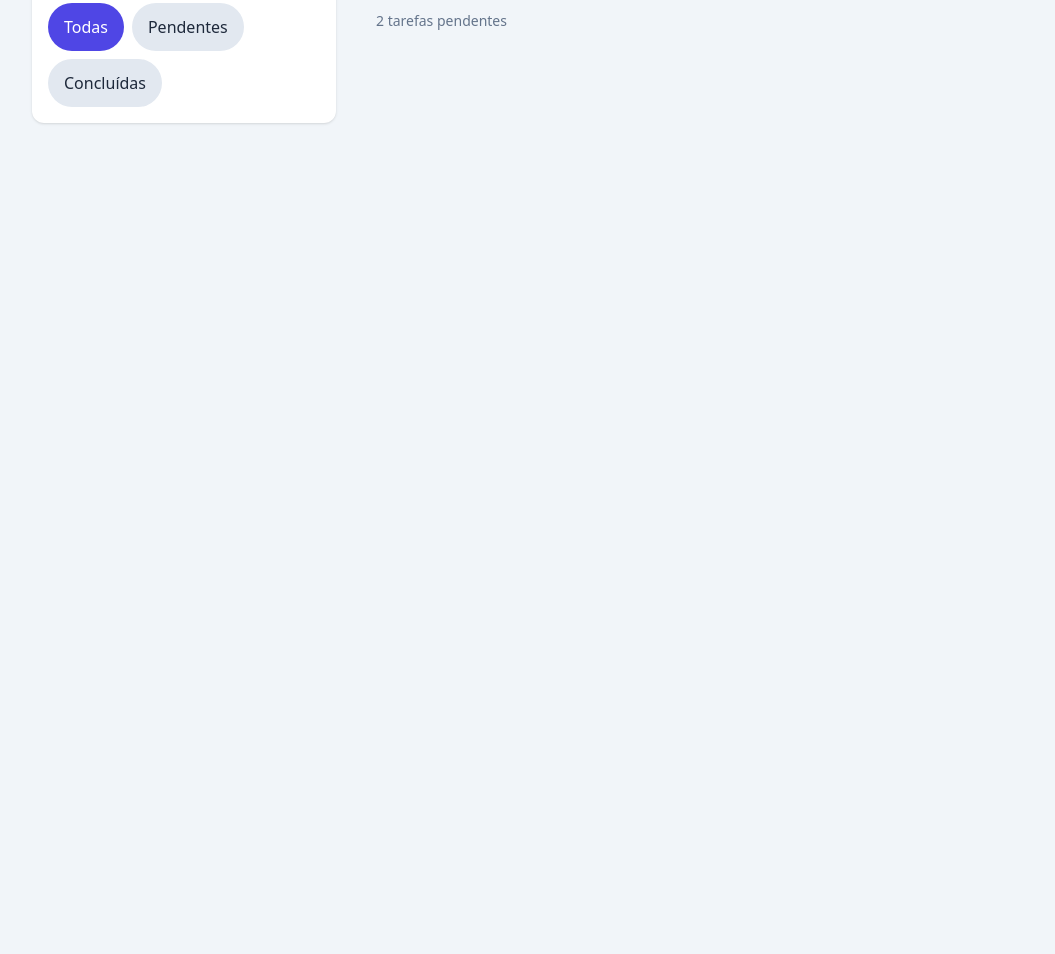
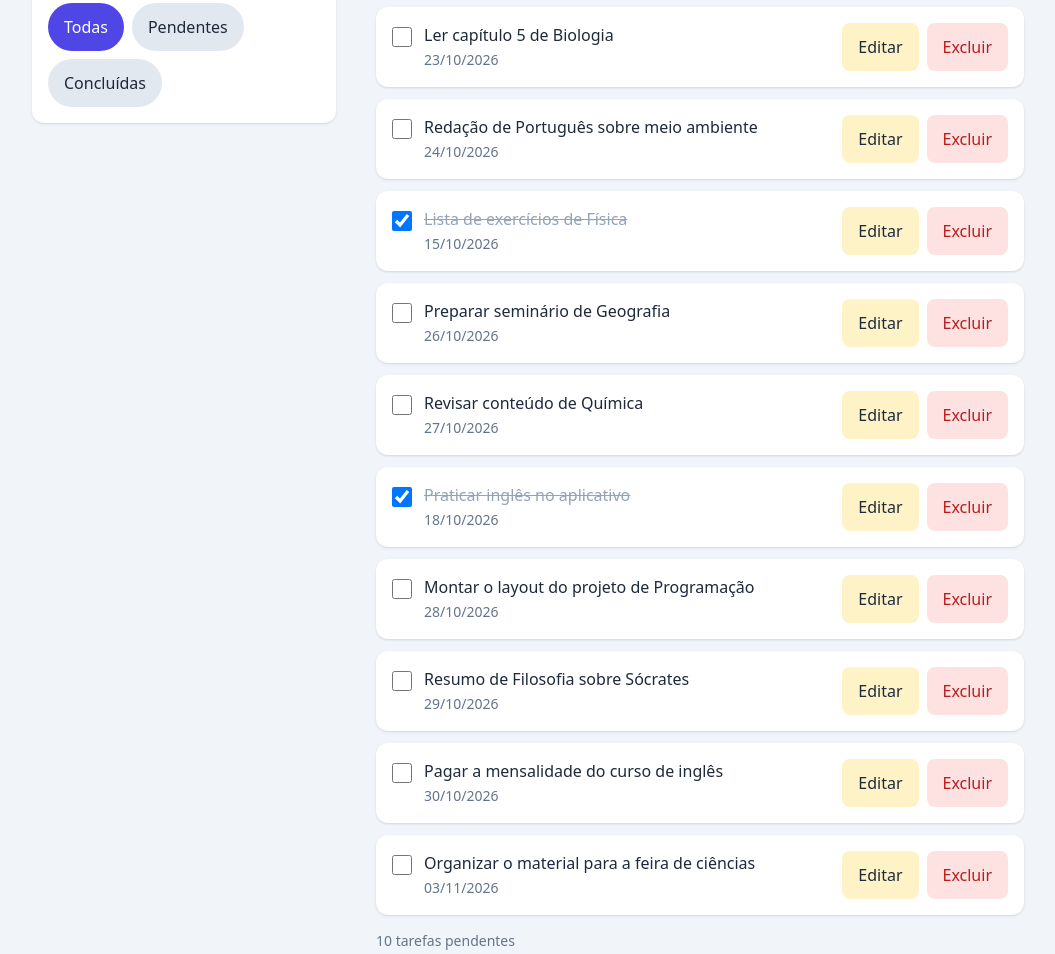
Before and after one commit to aliceminaif/Aula-10---08-10-2026, a plain HTML site: page index.html in a window 1280 px wide. Shown: the part 361-1315 px from the top of the page, without its empty margins (112-1167 px from the left). Before the commit the page ends 800 px from the top, so only its background shows below. Drawn offline with nearby package versions, Linux system fonts and the light colour scheme.

Commit message:
Aula 12: Interface Responsiva

```diff
--- a/index.html
+++ b/index.html
@@ -1,54 +1,40 @@
-
 <!DOCTYPE html>
 <html lang="pt-BR">
+
 <head>
   <meta charset="UTF-8">
-  <!--
-    ETAPA 2 - CELULAR (360px). Só classes SEM prefixo.
-    O QUE MUDOU em relação à etapa 1 (nada foi removido, só entram classes):
-      - ALTERA o HTML do header: o <p> virou <span> e h1 + span agora ficam dentro de uma <div>
-      - ADICIONA classes em todas as tags, na ordem: body > header > main > section do formulário > lista
-    Procure os comentários "ADICIONA" ao longo do arquivo.
-  -->
   <meta name="viewport" content="width=device-width, initial-scale=1.0">
   <title>EsToDoList</title>
   <script src="https://cdn.tailwindcss.com"></script>
 </head>
-<!-- ADICIONA no body: bg-slate-100 (fundo cinza claro) text-slate-800 (texto escuro) min-h-screen (altura mínima da tela) -->
+
 <body class="bg-slate-100 text-slate-800 min-h-screen ">
 
-  <!-- ADICIONA no header: bg-indigo-600 text-white (barra índigo, texto branco) -->
   <header class="bg-indigo-600 text-white">
-    <!-- NOVA <div>: max-w-5xl mx-auto px-4 py-4 (container centralizado) flex items-center justify-between (título à esquerda, subtítulo à direita) -->
     <div class="max-w-5xl mx-auto px-4 py-4 flex items-center justify-between">
-      <!-- ADICIONA: text-xl font-bold -->
       <h1 class="text-xl md:text-3xl font-bold">EsToDoList</h1>
-      <!-- ALTERA: <p> virou <span>. ADICIONA: hidden (esconde o subtítulo no celular) text-sm -->
       <span class="hidden md:block text-sm">Organize sua rotina escolar</span>
     </div>
   </header>
 
-  <!-- ADICIONA no main: max-w-5xl mx-auto px-4 py-6 (container) grid grid-cols-1 gap-6 (1 coluna, as seções ficam empilhadas) -->
   <main class="max-w-5xl mx-auto px-4 py-6 grid grid-cols-1 gap-6 lg:grid lg:grid-cols-3 lg:gap-10  ">
 
     <!-- Coluna 1: criar, pesquisar e filtrar -->
-    <!-- ADICIONA: bg-white rounded-xl shadow p-4 space-y-4 (cartão branco) -->
-    <section class="bg-white rounded-xl shadow p-4 space-y-4 ">
-      <!-- ADICIONA: flex flex-col gap-3 (campos empilhados) -->
+    <!-- ALTERADO: self-start (altura só do conteúdo, não estica até o fim da lista)
+                   lg:sticky lg:top-4 (fica fixa ao rolar a página no desktop) -->
+    <section class="bg-white rounded-xl shadow p-4 space-y-4 h-auto self-start lg:sticky lg:top-4">
       <form class="flex flex-col md:flex-row lg:flex-col gap-3 lg:col-span-1">
-        <!-- ADICIONA nos 2 campos (texto e data): border rounded-lg px-3 py-3 (py-3 dá uma área de toque confortável) -->
-        <input type="text" placeholder="Nova tarefa" class="border rounded-lg px-3 py-3 md:flex-auto ">
-        <input type="date" class="border rounded-lg px-3 py-3 ">
-        <!-- ADICIONA: bg-indigo-600 text-white rounded-lg px-4 py-3 font-semibold hover:bg-indigo-700 -->
-        <button type="submit" class="bg-indigo-600 text-white rounded-lg px-4 py-3 font-semibold hover:bg-indigo-700">Adicionar</button>
+        <input type="text" placeholder="Nova tarefa"
+          class="border rounded-lg px-3 py-3 md:flex-auto hover:ring-2 ring-indigo-500 ">
+        <input type="date" class="border rounded-lg px-3 py-3  hover:ring-2 ring-indigo-500 ">
+        <button type="submit"
+          class="bg-indigo-600 text-white rounded-lg px-4 py-3 font-semibold hover:bg-indigo-800 transition-colors duration-500">Adicionar</button>
       </form>
 
-      <!-- ADICIONA: w-full border rounded-lg px-3 py-3 -->
-      <input type="search" placeholder="Pesquisar tarefa..." class="w-full border rounded-lg px-3 py-3">
+      <input type="search" placeholder="Pesquisar tarefa..."
+        class="w-full border rounded-lg px-3 py-3  hover:ring-2 ring-indigo-500">
 
-      <!-- ADICIONA: flex gap-2 overflow-x-auto (no celular a barra de filtros rola de lado sem quebrar a página) -->
       <div class="flex gap-2 overflow-x-auto lg:flex-wrap">
-        <!-- ADICIONA nos 3 filtros: px-4 py-3 rounded-full whitespace-nowrap. Ativo (Todas): bg-indigo-600 text-white. Demais: bg-slate-200 -->
         <button class="px-4 py-3 rounded-full bg-indigo-600 text-white whitespace-nowrap">Todas</button>
         <button class="px-4 py-3 rounded-full bg-slate-200 whitespace-nowrap">Pendentes</button>
         <button class="px-4 py-3 rounded-full bg-slate-200 whitespace-nowrap">Concluídas</button>
@@ -57,23 +43,16 @@
 
     <!-- Coluna 2: lista de tarefas -->
     <section class="lg:col-span-2">
-      <!-- ADICIONA: space-y-3 (espaço entre as tarefas) -->
       <ul class="space-y-3 ">
-        <!-- ADICIONA nos 3 <li> (repita nos 3): bg-white rounded-xl shadow p-4 flex flex-col gap-3 -->
         <li class="bg-white rounded-xl shadow p-4 flex flex-col  md:flex-row gap-3 md:justify-between  ">
-          <!-- ADICIONA nos 3 <label>: flex items-start gap-3 -->
           <label class="flex items-start gap-3">
-            <!-- ADICIONA nos 3 checkboxes: mt-1 w-5 h-5 -->
             <input type="checkbox" class="mt-1 w-5 h-5">
             <span>
-              <!-- ADICIONA: block font-medium no título da tarefa e text-sm text-slate-500 na data (repita nos 3 itens) -->
               <span class="block font-medium">Trabalho de História</span>
               <span class="text-sm text-slate-500">20/10/2026</span>
             </span>
           </label>
-          <!-- ADICIONA nas 3 <div> dos botões: flex gap-2 -->
           <div class="flex gap-2">
-            <!-- ADICIONA nos 6 botões: flex-1 px-4 py-3 rounded-lg. Editar: bg-amber-100. Excluir: bg-red-100 text-red-700 -->
             <button class="flex-1 px-4 py-3 rounded-lg bg-amber-100">Editar</button>
             <button class="flex-1 px-4 py-3 rounded-lg bg-red-100 text-red-700">Excluir</button>
           </div>
@@ -97,8 +76,148 @@
           <label class="flex items-start gap-3">
             <input type="checkbox" checked class="mt-1 w-5 h-5">
             <span>
-              <span class="block font-medium">Entregar projeto no GitHub</span>
+              <span class="block font-medium line-through text-slate-400">Entregar projeto no GitHub</span>
               <span class="text-sm text-slate-500">08/10/2026</span>
+            </span>
+          </label>
+          <div class="flex gap-2">
+            <button class="flex-1 px-4 py-3 rounded-lg bg-amber-100">Editar</button>
+            <button class="flex-1 px-4 py-3 rounded-lg bg-red-100 text-red-700">Excluir</button>
+          </div>
+        </li>
+
+        <li class="bg-white rounded-xl shadow p-4 flex flex-col md:flex-row md:justify-between gap-3 ">
+          <label class="flex items-start gap-3">
+            <input type="checkbox" class="mt-1 w-5 h-5">
+            <span>
+              <span class="block font-medium">Ler capítulo 5 de Biologia</span>
+              <span class="text-sm text-slate-500">23/10/2026</span>
+            </span>
+          </label>
+          <div class="flex gap-2">
+            <button class="flex-1 px-4 py-3 rounded-lg bg-amber-100">Editar</button>
+            <button class="flex-1 px-4 py-3 rounded-lg bg-red-100 text-red-700">Excluir</button>
+          </div>
+        </li>
+
+        <li class="bg-white rounded-xl shadow p-4 flex flex-col md:flex-row md:justify-between gap-3 ">
+          <label class="flex items-start gap-3">
+            <input type="checkbox" class="mt-1 w-5 h-5">
+            <span>
+              <span class="block font-medium">Redação de Português sobre meio ambiente</span>
+              <span class="text-sm text-slate-500">24/10/2026</span>
+            </span>
+          </label>
+          <div class="flex gap-2">
+            <button class="flex-1 px-4 py-3 rounded-lg bg-amber-100">Editar</button>
+            <button class="flex-1 px-4 py-3 rounded-lg bg-red-100 text-red-700">Excluir</button>
+          </div>
+        </li>
+
+        <li class="bg-white rounded-xl shadow p-4 flex flex-col md:flex-row md:justify-between gap-3 ">
+          <label class="flex items-start gap-3">
+            <input type="checkbox" checked class="mt-1 w-5 h-5">
+            <span>
+              <span class="block font-medium line-through text-slate-400">Lista de exercícios de Física</span>
+              <span class="text-sm text-slate-500">15/10/2026</span>
+            </span>
+          </label>
+          <div class="flex gap-2">
+            <button class="flex-1 px-4 py-3 rounded-lg bg-amber-100">Editar</button>
+            <button class="flex-1 px-4 py-3 rounded-lg bg-red-100 text-red-700">Excluir</button>
+          </div>
+        </li>
+
+        <li class="bg-white rounded-xl shadow p-4 flex flex-col md:flex-row md:justify-between gap-3 ">
+          <label class="flex items-start gap-3">
+            <input type="checkbox" class="mt-1 w-5 h-5">
+            <span>
+              <span class="block font-medium">Preparar seminário de Geografia</span>
+              <span class="text-sm text-slate-500">26/10/2026</span>
+            </span>
+          </label>
+          <div class="flex gap-2">
+            <button class="flex-1 px-4 py-3 rounded-lg bg-amber-100">Editar</button>
+            <button class="flex-1 px-4 py-3 rounded-lg bg-red-100 text-red-700">Excluir</button>
+          </div>
+        </li>
+
+        <li class="bg-white rounded-xl shadow p-4 flex flex-col md:flex-row md:justify-between gap-3 ">
+          <label class="flex items-start gap-3">
+            <input type="checkbox" class="mt-1 w-5 h-5">
+            <span>
+              <span class="block font-medium">Revisar conteúdo de Química</span>
+              <span class="text-sm text-slate-500">27/10/2026</span>
+            </span>
+          </label>
+          <div class="flex gap-2">
+            <button class="flex-1 px-4 py-3 rounded-lg bg-amber-100">Editar</button>
+            <button class="flex-1 px-4 py-3 rounded-lg bg-red-100 text-red-700">Excluir</button>
+          </div>
+        </li>
+
+        <li class="bg-white rounded-xl shadow p-4 flex flex-col md:flex-row md:justify-between gap-3 ">
+          <label class="flex items-start gap-3">
+            <input type="checkbox" checked class="mt-1 w-5 h-5">
+            <span>
+              <span class="block font-medium line-through text-slate-400">Praticar inglês no aplicativo</span>
+              <span class="text-sm text-slate-500">18/10/2026</span>
+            </span>
+          </label>
+          <div class="flex gap-2">
+            <button class="flex-1 px-4 py-3 rounded-lg bg-amber-100">Editar</button>
+            <button class="flex-1 px-4 py-3 rounded-lg bg-red-100 text-red-700">Excluir</button>
+          </div>
+        </li>
+
+        <li class="bg-white rounded-xl shadow p-4 flex flex-col md:flex-row md:justify-between gap-3 ">
+          <label class="flex items-start gap-3">
+            <input type="checkbox" class="mt-1 w-5 h-5">
+            <span>
+              <span class="block font-medium">Montar o layout do projeto de Programação</span>
+              <span class="text-sm text-slate-500">28/10/2026</span>
+            </span>
+          </label>
+          <div class="flex gap-2">
+            <button class="flex-1 px-4 py-3 rounded-lg bg-amber-100">Editar</button>
+            <button class="flex-1 px-4 py-3 rounded-lg bg-red-100 text-red-700">Excluir</button>
+          </div>
+        </li>
+
+        <li class="bg-white rounded-xl shadow p-4 flex flex-col md:flex-row md:justify-between gap-3 ">
+          <label class="flex items-start gap-3">
+            <input type="checkbox" class="mt-1 w-5 h-5">
+            <span>
+              <span class="block font-medium">Resumo de Filosofia sobre Sócrates</span>
+              <span class="text-sm text-slate-500">29/10/2026</span>
+            </span>
+          </label>
+          <div class="flex gap-2">
+            <button class="flex-1 px-4 py-3 rounded-lg bg-amber-100">Editar</button>
+            <button class="flex-1 px-4 py-3 rounded-lg bg-red-100 text-red-700">Excluir</button>
+          </div>
+        </li>
+
+        <li class="bg-white rounded-xl shadow p-4 flex flex-col md:flex-row md:justify-between gap-3 ">
+          <label class="flex items-start gap-3">
+            <input type="checkbox" class="mt-1 w-5 h-5">
+            <span>
+              <span class="block font-medium">Pagar a mensalidade do curso de inglês</span>
+              <span class="text-sm text-slate-500">30/10/2026</span>
+            </span>
+          </label>
+          <div class="flex gap-2">
+            <button class="flex-1 px-4 py-3 rounded-lg bg-amber-100">Editar</button>
+            <button class="flex-1 px-4 py-3 rounded-lg bg-red-100 text-red-700">Excluir</button>
+          </div>
+        </li>
+
+        <li class="bg-white rounded-xl shadow p-4 flex flex-col md:flex-row md:justify-between gap-3 ">
+          <label class="flex items-start gap-3">
+            <input type="checkbox" class="mt-1 w-5 h-5">
+            <span>
+              <span class="block font-medium">Organizar o material para a feira de ciências</span>
+              <span class="text-sm text-slate-500">03/11/2026</span>
             </span>
           </label>
           <div class="flex gap-2">
@@ -108,11 +227,11 @@
         </li>
       </ul>
 
-      <!-- ADICIONA: mt-4 text-sm text-slate-500 -->
-      <p class="mt-4 text-sm text-slate-500">2 tarefas pendentes</p>
+      <p class="mt-4 text-sm text-slate-500">10 tarefas pendentes</p>
     </section>
 
   </main>
 
 </body>
+
 </html>
```
